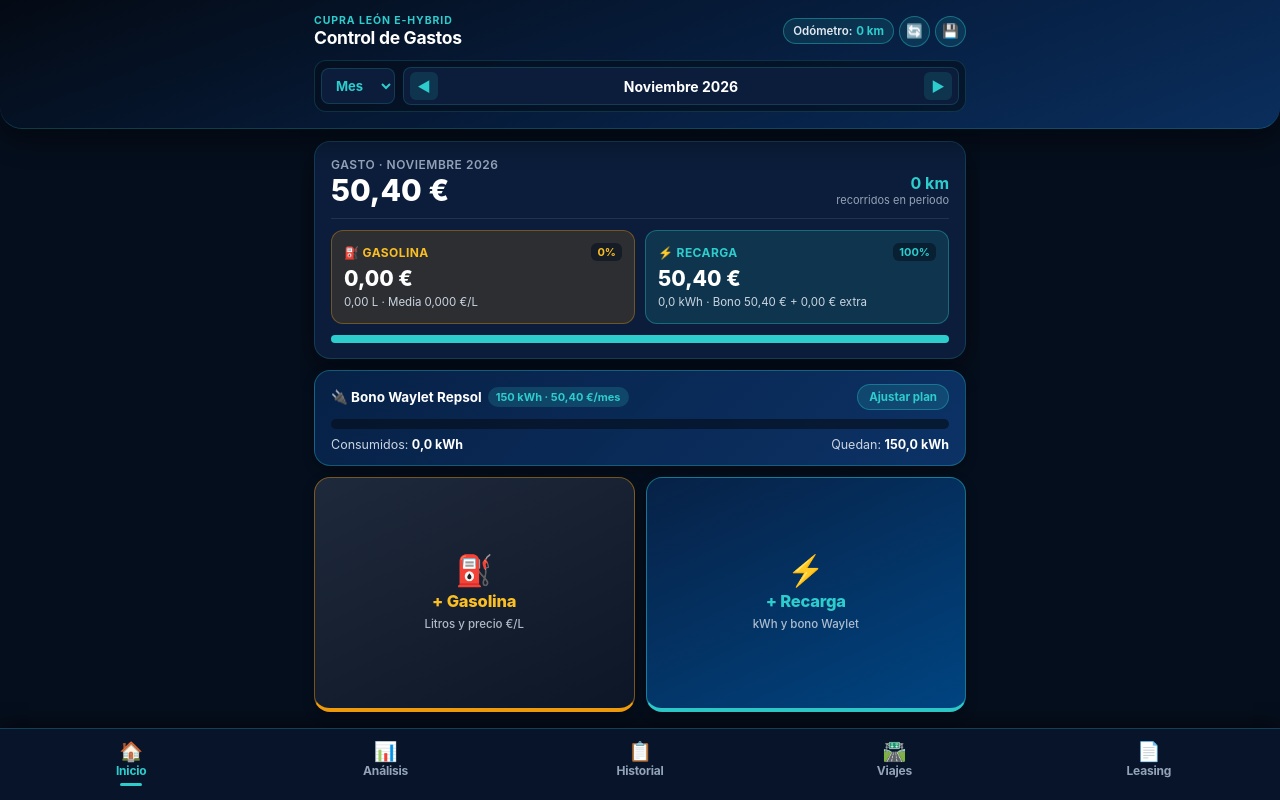
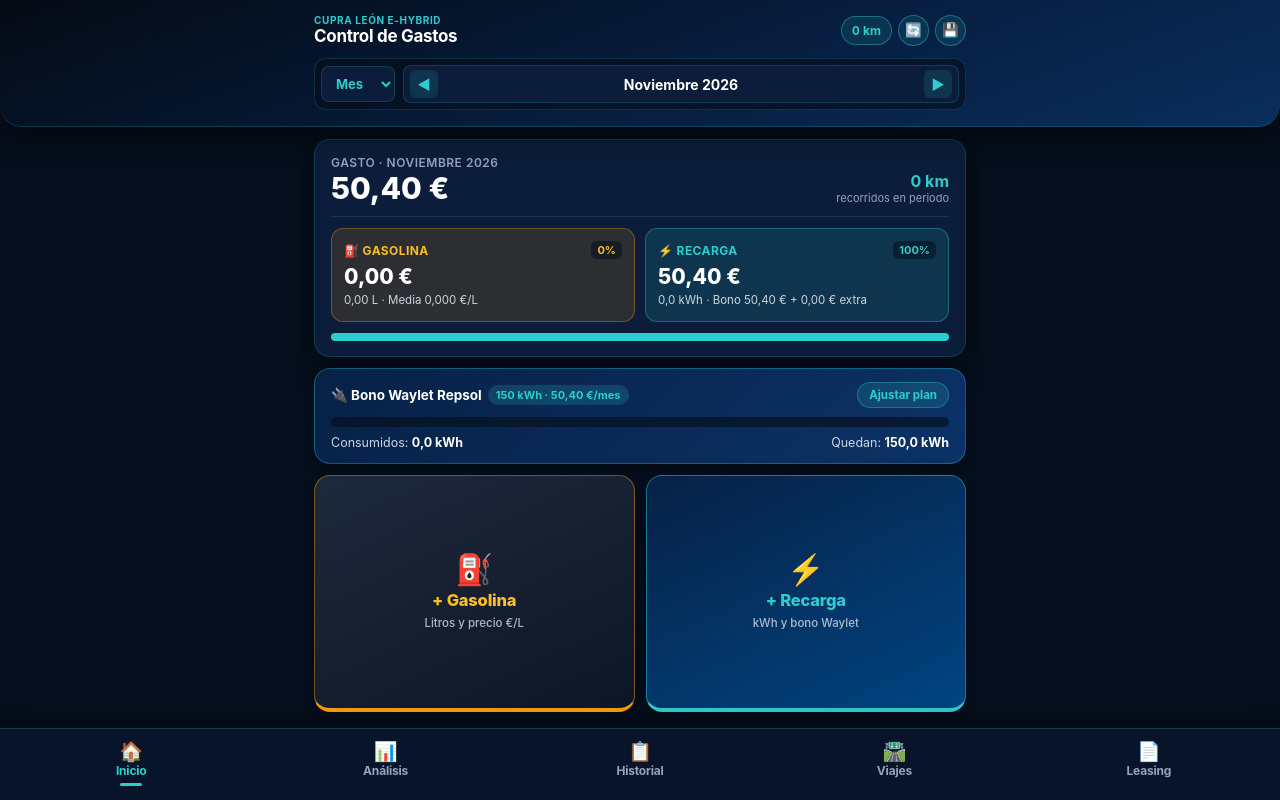
Before and after one commit to josanlerma9999/cupra-gastos, a plain HTML site: page index.html in a window 1280 px wide. Drawn offline with Linux system fonts and the light colour scheme.

Commit message:
Update index.html

```diff
--- a/index.html
+++ b/index.html
@@ -81,7 +81,7 @@
       justify-content: space-between;
       align-items: center;
       margin-bottom: 12px;
-      gap: 6px;
+      gap: 8px;
     }
 
     .brand-title {
@@ -91,46 +91,49 @@
     }
 
     .brand-title span.tag {
-      font-size: 10.5px;
+      font-size: 10px;
       text-transform: uppercase;
-      letter-spacing: 0.9px;
+      letter-spacing: 0.6px;
       color: var(--bbva-cyan);
       font-weight: 700;
+      white-space: nowrap;
     }
 
     .brand-title h1 {
-      font-size: 17.5px;
+      font-size: 17px;
       font-weight: 700;
       letter-spacing: -0.3px;
       color: #FFFFFF;
       white-space: nowrap;
-      overflow: hidden;
-      text-overflow: ellipsis;
     }
 
     .header-actions {
       display: flex;
       align-items: center;
-      gap: 5px;
+      gap: 6px;
       flex-shrink: 0;
     }
 
     .odo-pill {
       background: rgba(45, 204, 205, 0.12);
       border: 1px solid rgba(45, 204, 205, 0.4);
-      padding: 5px 9px;
+      padding: 6px 10px;
       border-radius: 999px;
-      font-size: 11.5px;
-      font-weight: 600;
-      color: #E2E8F0;
+      font-size: 12px;
+      font-weight: 700;
+      color: var(--bbva-cyan);
       display: flex;
       align-items: center;
-      gap: 4px;
+      justify-content: center;
       cursor: pointer;
       white-space: nowrap;
-    }
-
-    .odo-pill strong { color: var(--bbva-cyan); }
+      font-variant-numeric: tabular-nums;
+    }
+
+    .odo-pill strong {
+      color: var(--bbva-cyan);
+      font-weight: 700;
+    }
 
     .header-icon-btn {
       background: rgba(45, 204, 205, 0.12);
@@ -1386,7 +1389,6 @@
         </div>
         <div class="header-actions">
           <div class="odo-pill" onclick="openOdoModal()" title="Actualizar odómetro">
-            <span>Odómetro:</span>
             <strong id="header-odo">0 km</strong>
           </div>
           <button type="button" class="header-icon-btn" id="btn-header-refresh" onclick="updateApp()" title="Actualizar app a última versión" aria-label="Actualizar app">
@@ -2694,7 +2696,6 @@
     function parseSpanishNumber(raw) {
       if (!raw) return NaN;
       let cleaned = String(raw).trim().replace(/\s+/g, '');
-      // Si tiene coma y punto, tomar el último como decimal
       if (cleaned.includes(',') && cleaned.includes('.')) {
         if (cleaned.lastIndexOf(',') > cleaned.lastIndexOf('.')) {
           cleaned = cleaned.replace(/\./g, '').replace(',', '.');
@@ -2747,7 +2748,6 @@
     }
 
     function extractDateFromText(text) {
-      // Busca formatos DD/MM/YYYY, DD-MM-YYYY, DD.MM.YYYY o DD/MM/YY
       const m = text.match(/\b(0?[1-9]|[12]\d|3[01])[\/\-\.](0?[1-9]|1[0-2])[\/\-\.](20\d{2}|\d{2})\b/);
       if (m) {
         const day = m[1].padStart(2, '0');
@@ -2759,7 +2759,6 @@
           return `${year}-${month}-${day}`;
         }
       }
-      // Formato ISO YYYY-MM-DD
       const iso = text.match(/\b(20\d{2})[\/\-](0[1-9]|1[0-2])[\/\-](0[1-9]|[12]\d|3[01])\b/);
       if (iso) {
         return `${iso[1]}-${iso[2]}-${iso[3]}`;
@@ -2798,7 +2797,6 @@
         let unitPrice = NaN;
         let total = NaN;
 
-        // Litros por palabra clave o unidad L / LTR
         const litRegexes = [
           /(?:LITROS|LTR|CANTIDAD|CANT\.?|VOLUMEN|VOL\.?)\s*[:=\-]?\s*(\d{1,3}[.,]\d{1,3})/i,
           /(\d{1,3}[.,]\d{2,3})\s*(?:L|LTR|LITROS)\b/i
@@ -2811,7 +2809,6 @@
           }
         }
 
-        // Precio €/L (3 decimales típicos en España, ej. 1,489)
         const priceRegexes = [
           /(?:PRECIO|P\.?\s*UNIT|PVP|EUR\/L|€\/L)\s*[:=\-]?\s*(\d[.,]\d{2,3})/i,
           /(\d[.,]\d{3})\s*(?:€\/L|EUR\/L|€|EUR)?/i
@@ -2824,7 +2821,6 @@
           }
         }
 
-        // Importe Total (€)
         const totalRegexes = [
           /(?:TOTAL(?:\s+A\s+PAGAR|\s+EUR|\s+€)?|IMPORTE(?:\s+TOTAL)?|A\s+PAGAR|TARJETA|VISA|MASTERCARD)\s*[:=\-]?\s*(\d{1,3}[.,]\d{2})/i,
           /(\d{1,3}[.,]\d{2})\s*(?:€|EUR)\b/i
@@ -2837,7 +2833,6 @@
           }
         }
 
-        // Reconciliación matemática si faltó uno de los 3 datos
         if (!isNaN(liters) && !isNaN(unitPrice) && isNaN(total)) {
           total = +(liters * unitPrice).toFixed(2);
         } else if (!isNaN(total) && !isNaN(unitPrice) && isNaN(liters)) {
```
